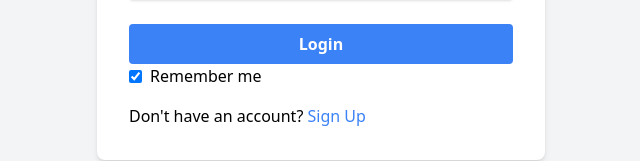
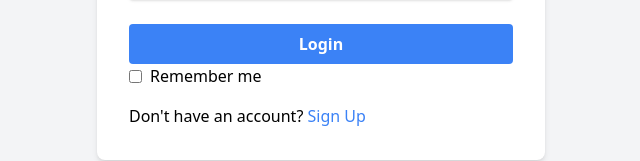
Before and after one commit to Thuyatun16/meetup_planner, a React (Create React App) app in the folder frontend/frontend/: page /login in a window 1280 px wide. Shown: the part 438-599 px from the top of the page, without its empty margins (319-959 px from the left). Built offline with nearby package versions, Linux system fonts and the light colour scheme; no server answers.

Commit message:
check un checked

```diff
--- a/frontend/frontend/src/components/Login.jsx
+++ b/frontend/frontend/src/components/Login.jsx
@@ -7,7 +7,7 @@ const Login = () => {
   const [email, setEmail] = useState('');
   const [password, setPassword] = useState('');
   const [loginMessage, setLoginMessage] = useState('');
-  const [remember, setRemember] = useState(true);
+  const [remember, setRemember] = useState(false);
   const { login, error, loading } = useAuth();
   const navigate = useNavigate();
 
```
